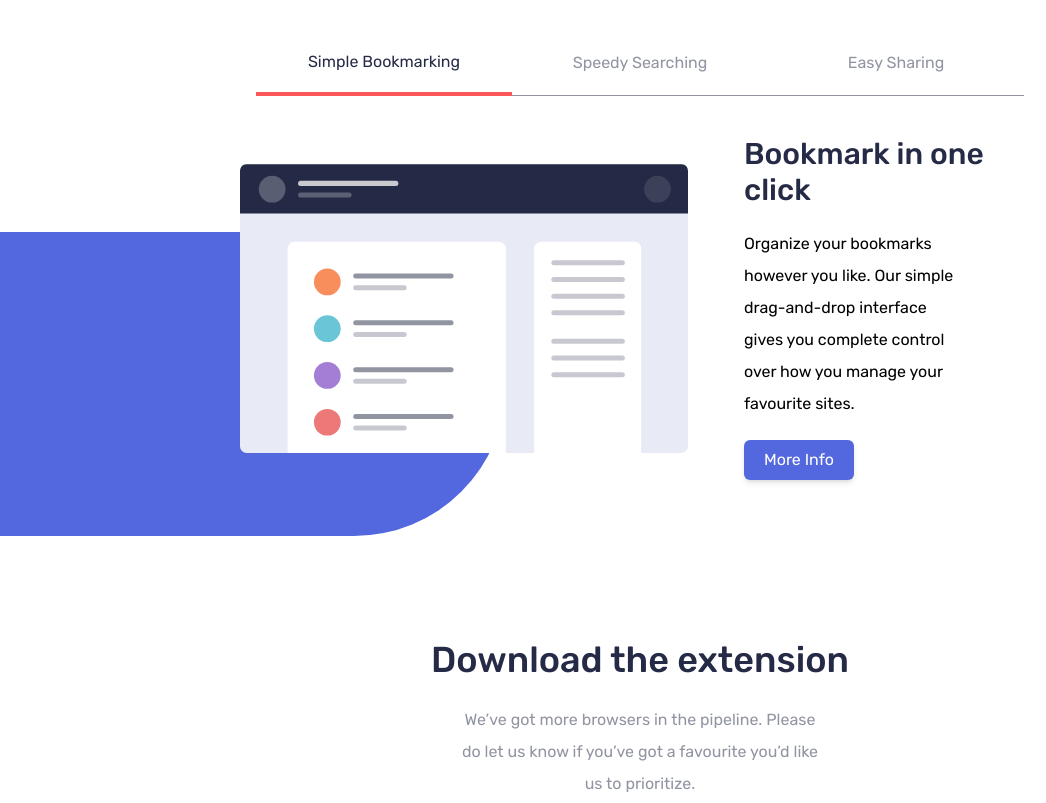
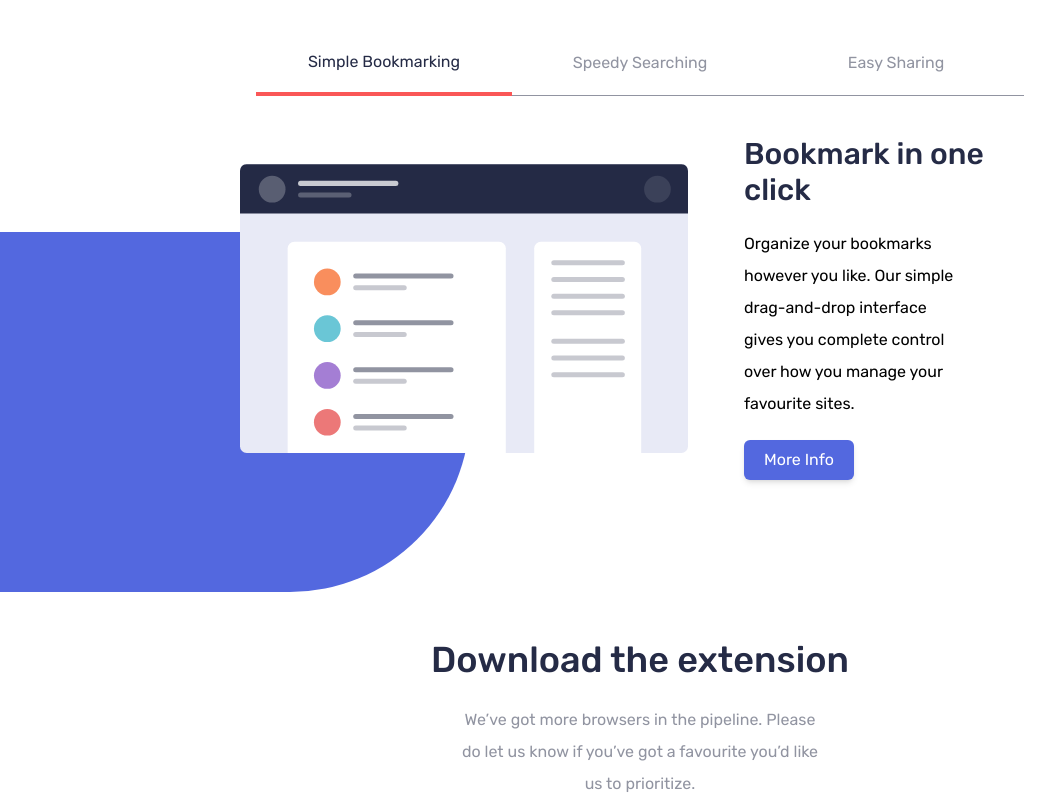
Before and after one commit to Abrar-Abdulwahed/bookmark-landing-page, a website: page index.html in a window 1280 px wide. Shown: the part 880-1683 px from the top of the page, without its empty margins (0-1046 px from the left). Drawn offline with Linux system fonts and the light colour scheme.

Commit message:
fix: cta section

```diff
--- a/index.html
+++ b/index.html
@@ -218,7 +218,7 @@
                             <div class="pic basis-1/2">
                                 <img
                                     src="./assets/images/illustration-features-tab-3.svg"
-                                    class="max-w-[15rem] md:max-w-md"
+                                    class="sm:max-w-sm md:max-w-md"
                                     alt=""
                                     aria-hidden="true"
                                 >
@@ -353,14 +353,14 @@
                 <div class="container mx-auto">
                     <span class="block uppercase tracking-widest">35,000+ already joined</span>
                     <h3 class="text-3xl font-medium my-8 text-center mx-auto lg:w-1/3">Stay up-to-date with what we’re doing</h3>
-                    <!-- <form id="contact-form" class="flex flex-col md:flex-row justify-center gap-4" novalidate>
+                    <form id="contact-form" class="flex flex-col md:flex-row justify-center gap-4" novalidate>
                         <div class="rounded p-[2px]" id="input-validation">
                             <div class="rounded bg-white relative">
                                 <label for="email" class="sr-only">Enter your email address</label>
                                 <input
                                     type="text"
                                     id="email"
-                                    class="outline-0 w-64 px-4 h-10 bg-transparent caret-softRed text-veryDarkBlue"
+                                    class="outline-0 md:w-72 px-4 h-10 bg-transparent caret-softRed text-veryDarkBlue"
                                     placeholder="Enter your email address"
                                     aria-required="true"
                                     aria-invalid="false"
@@ -378,7 +378,7 @@
                             </p>
                         </div>
                         <button type="submit" class="btn-md h-10 md:self-start rounded border-2 border-transparent bg-softRed text-white hover:bg-white hover:text-softRed hover:border-softRed">Contact Us</button>
-                    </form> -->
+                    </form>
                 </div>
             </section>
         </main>
--- a/input.css
+++ b/input.css
@@ -152,29 +152,14 @@
 
 @media only screen and (min-width: 22em) {
     .hero-section.has-shape::before {
-        height: 10rem;
-        width: 70%;
+        height: clamp(10rem, 27vh, 212vh);
+        width: clamp(60%, 70%, 200%);
         top: 7rem;
     }
 
     .tabs-section .has-shape::before {
-        height: 12rem;
-        width: 150%;
-        left: -70%;
-        top: 2rem;
-    }
-}
-
-@media only screen and (min-width: 24.5em) {
-    .hero-section.has-shape::before {
-        height: 16rem;
-        width: 70%;
-        top: 7rem;
-    }
-
-    .tabs-section .has-shape::before {
-        height: 15rem;
-        width: 150%;
+        height: clamp(10rem, 32vh, 212vh);
+        width: clamp(150%, 165%, 200%);
         left: -70%;
         top: 2rem;
     }
@@ -182,14 +167,14 @@
 
 @media only screen and (min-width: 37.5em) {
     .hero-section.has-shape::before {
-        height: 18rem;
-        width: 50%;
-        top: 9rem;
+        height: clamp(17rem, 40vh, 212vh);
+        width: clamp(30%, 60%, 96%);
+        top: 10rem;
     }
 
     .tabs-section .has-shape::before {
-        height: 18rem;
-        width: 90%;
+        height: clamp(17rem, 42vh, 212vh);
+        width: clamp(90%, 95%, 96%);
         left: -40%;
         top: 5rem;
     }
@@ -201,14 +186,14 @@
     }
 
     .hero-section.has-shape::before {
-        height: 20rem;
-        width: 35%;
+        height: clamp(20rem, 42vh, 212vh);
+        width: clamp(20%, 35%, 94%);
         top: 10rem;
     }
 
     .tabs-section .has-shape::before {
-        height: 19rem;
-        width: 75%;
+        height: clamp(17rem, 45vh, 212vh);
+        width: clamp(10%, 71%, 94%);
         left: -40%;
         top: 6rem;
     }
```
Also changed, not shown: assets/css/main.css.
